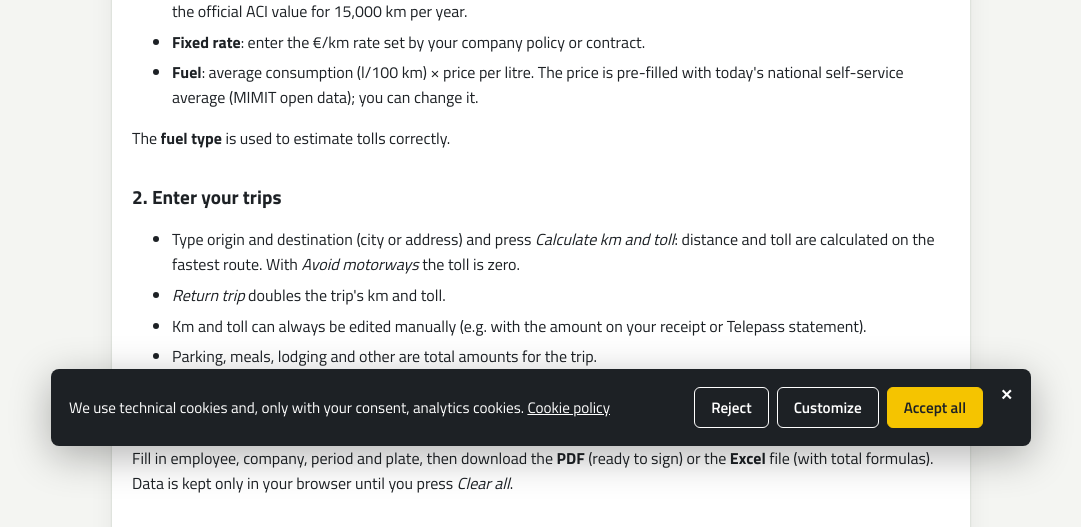
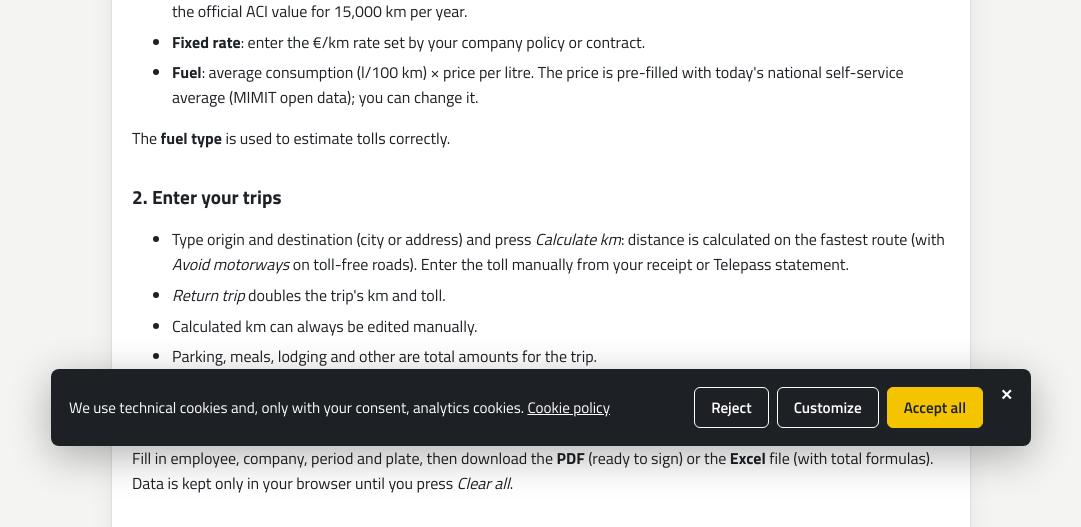
Before and after one commit to simonescaffidi/rimborso-km, a Node server app: page /en/manual in a window 1280 px wide. Shown: the part 342-869 px from the top of the page, without its empty margins (99-1180 px from the left). Run offline with Node 20, Linux system fonts and the light colour scheme; data that the repository does not hold is empty.

Commit message:
Percorso: solo km via Google (pedaggi italiani non coperti), pedaggio manuale; testi, manuale, FAQ e privacy aggiornati
Co-Authored-By: Claude Opus 5.5 <noreply@anthropic.com>
Claude-Session: https://claude.ai/code/session_01VumT7tG29h78n4s46ufUuf

```diff
--- a/locales/en.json
+++ b/locales/en.json
@@ -1,8 +1,8 @@
 {
   "lang": "en",
   "brand": "Rimborso Km",
-  "meta.home.title": "Italian mileage allowance calculator: ACI tables and tolls",
-  "meta.home.desc": "Free calculator for Italian mileage reimbursement with up-to-date ACI tables, real motorway tolls and extra expenses. Export your expense report to PDF or Excel.",
+  "meta.home.title": "Italian mileage allowance calculator with ACI tables",
+  "meta.home.desc": "Free calculator for Italian mileage reimbursement with up-to-date ACI tables, km calculated on the real route, tolls and extra expenses. Export your expense report to PDF or Excel.",
   "meta.aci.title": "ACI {anno} tables: cost per km by car model | Rimborso Km",
   "meta.aci.desc": "Look up the official ACI {anno} cost per km of your car by make and model. Data updated automatically.",
   "meta.manual.title": "Guide to the car expense report calculator | Rimborso Km",
@@ -11,7 +11,7 @@
   "nav.aci": "ACI tables",
   "nav.manual": "Guide",
   "home.h1": "Mileage allowance and expense report, calculated automatically",
-  "home.lead": "Official ACI tables, real Italian motorway tolls, today's fuel prices. Enter your trips and download the expense report as PDF or Excel.",
+  "home.lead": "Official ACI tables, km calculated on the real route, today's fuel prices. Enter your trips and download the expense report as PDF or Excel.",
   "badge.aci": "ACI tables {anno}",
   "badge.aci.none": "ACI tables loading",
   "badge.fuel": "Fuel prices of {data}",
@@ -31,7 +31,7 @@
   "carb.consumo": "Consumption (l/100 km)",
   "carb.prezzo": "Price €/l",
   "carb.auto": "national average self-service price of {data}",
-  "alim": "Fuel type (for tolls)",
+  "alim": "Fuel type",
   "t.data": "Date",
   "t.da": "From",
   "t.a": "To",
@@ -43,7 +43,7 @@
   "t.vitto": "Meals",
   "t.alloggio": "Lodging",
   "t.altro": "Other",
-  "t.calc": "Calculate km and toll",
+  "t.calc": "Calculate km",
   "t.add": "Add trip",
   "t.del": "Delete",
   "t.extra": "Other expenses",
--- a/locales/it.json
+++ b/locales/it.json
@@ -1,8 +1,8 @@
 {
   "lang": "it",
   "brand": "Rimborso Km",
-  "meta.home.title": "Calcolo rimborso km con tabelle ACI e pedaggi | Rimborso Km",
-  "meta.home.desc": "Calcola gratis il rimborso chilometrico con le tabelle ACI aggiornate, i pedaggi autostradali reali e le spese extra. Esporta la nota spese in PDF o Excel.",
+  "meta.home.title": "Calcolo rimborso km con tabelle ACI | Rimborso Km",
+  "meta.home.desc": "Calcola gratis il rimborso chilometrico con le tabelle ACI aggiornate, i km calcolati sul percorso reale, pedaggi e spese extra. Esporta la nota spese in PDF o Excel.",
   "meta.aci.title": "Tabelle ACI {anno}: costo chilometrico per modello | Rimborso Km",
   "meta.aci.desc": "Cerca il costo chilometrico ACI {anno} della tua auto per marca e modello. Dati ufficiali aggiornati in automatico.",
   "meta.manual.title": "Guida al calcolo della nota spese auto | Rimborso Km",
@@ -11,7 +11,7 @@
   "nav.aci": "Tabelle ACI",
   "nav.manual": "Guida",
   "home.h1": "Rimborso chilometrico e nota spese, calcolati in automatico",
-  "home.lead": "Tabelle ACI ufficiali, pedaggi autostradali reali, prezzi carburante del giorno. Inserisci le trasferte, scarica la nota spese in PDF o Excel.",
+  "home.lead": "Tabelle ACI ufficiali, km calcolati sul percorso reale, prezzi carburante del giorno. Inserisci le trasferte, scarica la nota spese in PDF o Excel.",
   "badge.aci": "Tabelle ACI {anno}",
   "badge.aci.none": "Tabelle ACI in caricamento",
   "badge.fuel": "Carburanti al {data}",
@@ -31,7 +31,7 @@
   "carb.consumo": "Consumo (l/100 km)",
   "carb.prezzo": "Prezzo €/l",
   "carb.auto": "prezzo medio nazionale self del {data}",
-  "alim": "Alimentazione (per i pedaggi)",
+  "alim": "Alimentazione",
   "t.data": "Data",
   "t.da": "Partenza",
   "t.a": "Arrivo",
@@ -43,7 +43,7 @@
   "t.vitto": "Vitto",
   "t.alloggio": "Alloggio",
   "t.altro": "Altro",
-  "t.calc": "Calcola km e pedaggio",
+  "t.calc": "Calcola km",
   "t.add": "Aggiungi trasferta",
   "t.del": "Elimina",
   "t.extra": "Altre spese",
--- a/views/home.ejs
+++ b/views/home.ejs
@@ -84,7 +84,7 @@
     <h2 id="s2"><span class="n">2</span><%= t('step2') %></h2>
     <div id="trasferte"></div>
     <button type="button" class="btn ghost" id="add">+ <%= t('t.add') %></button>
-    <% if (!st.routes) { %><p class="hint warn" id="no-routes"><%= it ? 'Calcolo automatico del percorso momentaneamente non disponibile: inserisci km e pedaggio a mano.' : 'Automatic route calculation temporarily unavailable: enter km and toll manually.' %></p><% } %>
+    <% if (!st.routes) { %><p class="hint warn" id="no-routes"><%= it ? 'Calcolo automatico del percorso momentaneamente non disponibile: inserisci i km a mano.' : 'Automatic route calculation temporarily unavailable: enter km manually.' %></p><% } %>
   </section>
 
   <section class="card riepilogo" aria-labelledby="s3">
@@ -129,14 +129,14 @@
   <% const faq = it ? [
     ['Come si calcola il rimborso chilometrico con le tabelle ACI?', 'Si moltiplica il costo chilometrico ACI del proprio modello (percorrenza di 15.000 km annui) per i km percorsi per lavoro. Il calcolatore trova il costo per marca e modello e lo applica a ogni trasferta, andata e ritorno compresi.'],
     ['Le tabelle ACI si aggiornano da sole?', 'Sì. Ogni anno l\'ACI pubblica le nuove tabelle in Gazzetta Ufficiale a dicembre: il sistema controlla ogni giorno il sito ufficiale e importa i nuovi valori appena disponibili. I prezzi dei carburanti si aggiornano ogni mattina dagli open data del Ministero (MIMIT).'],
-    ['Come vengono calcolati i pedaggi autostradali?', 'Il percorso tra partenza e arrivo viene calcolato con Google Maps, che stima il pedaggio reale in base ai caselli attraversati e al tipo di alimentazione. Puoi sempre correggere l\'importo a mano con quello della ricevuta o dell\'estratto Telepass.'],
+    ['Come si inseriscono i pedaggi autostradali?', 'I km tra partenza e arrivo vengono calcolati con Google Maps sul percorso più rapido. Il pedaggio si inserisce a mano con l\'importo della ricevuta o dell\'estratto Telepass: andata e ritorno lo raddoppia in automatico.'],
     ['Il rimborso chilometrico è tassato?', 'Per i dipendenti in trasferta fuori dal comune della sede di lavoro, il rimborso calcolato con le tabelle ACI non concorre a formare il reddito (art. 51 TUIR), purché documentato. Verifica sempre il caso specifico con il consulente del lavoro o l\'ufficio paghe.'],
     ['I miei dati vengono salvati?', 'Senza account no: le trasferte restano solo nel tuo browser e il server le elabora soltanto per creare il PDF o l\'Excel. Se ti registri (gratis) puoi salvare più note spese, assegnarle alle aziende per cui lavori e consultare lo storico; puoi scaricare o cancellare i tuoi dati in qualsiasi momento.'],
     ['Posso gestire note spese per aziende diverse?', 'Sì. Con l\'account crei l\'elenco delle aziende o dei clienti e assegni ogni nota spese a una di esse. Nell\'area personale filtri per azienda, anno e stato (bozza, inviata, rimborsata) e vedi i totali annui per ciascuna azienda.'],
   ] : [
     ['How is mileage reimbursement calculated with ACI tables?', 'Multiply the ACI cost per km of your model (15,000 km per year) by the business kilometres driven. The calculator finds the cost by make and model and applies it to each trip, including return trips.'],
     ['Do the ACI tables update automatically?', 'Yes. ACI publishes new tables every December in the Italian Official Gazette: the system checks the official website daily and imports the new values as soon as they are available. Fuel prices update every morning from Ministry (MIMIT) open data.'],
-    ['How are motorway tolls calculated?', 'The route is calculated with Google Maps, which estimates the actual toll based on the toll booths crossed and the fuel type. You can always override it with the amount on your receipt or Telepass statement.'],
+    ['How do I enter motorway tolls?', 'Km between origin and destination are calculated with Google Maps on the fastest route. Enter the toll manually from your receipt or Telepass statement: a return trip doubles it automatically.'],
     ['Is mileage reimbursement taxed?', 'For Italian employees travelling outside the municipality of their workplace, reimbursement based on ACI tables is not taxable income (art. 51 TUIR) if documented. Always check your specific case with your payroll office.'],
     ['Is my data stored?', 'Not without an account: trips stay in your browser and the server only processes them to create the PDF or Excel file. If you sign up (free) you can save multiple expense reports, assign them to the companies you work for and browse the history; you can download or delete your data at any time.'],
     ['Can I manage expense reports for different companies?', 'Yes. With an account you create your list of companies or clients and assign each expense report to one of them. In your personal area you filter by company, year and status (draft, submitted, reimbursed) and see yearly totals per company.'],
--- a/views/manuale.ejs
+++ b/views/manuale.ejs
@@ -12,9 +12,9 @@
   <p>L'<strong>alimentazione</strong> serve a stimare correttamente il pedaggio (alcune tratte prevedono tariffe diverse per veicoli elettrici o ibridi).</p>
   <h2>2. Inserisci le trasferte</h2>
   <ul>
-    <li>Scrivi partenza e arrivo (città o indirizzo) e premi <em>Calcola km e pedaggio</em>: distanza e pedaggio vengono calcolati sul percorso più rapido. Con <em>Evita autostrade</em> il pedaggio è zero.</li>
+    <li>Scrivi partenza e arrivo (città o indirizzo) e premi <em>Calcola km</em>: la distanza viene calcolata sul percorso più rapido (con <em>Evita autostrade</em> su strade senza pedaggio). Il pedaggio si inserisce a mano con l'importo della ricevuta o dell'estratto Telepass.</li>
     <li><em>Andata e ritorno</em> raddoppia km e pedaggio della trasferta.</li>
-    <li>Km e pedaggio si possono sempre correggere a mano (per esempio con l'importo della ricevuta o dell'estratto Telepass).</li>
+    <li>I km calcolati si possono sempre correggere a mano.</li>
     <li>Parcheggio, vitto, alloggio e altro vanno inseriti come importi totali della trasferta.</li>
     <li>Con <em>Aggiungi trasferta</em> crei una nuova riga che parte dall'ultima partenza usata.</li>
   </ul>
@@ -47,9 +47,9 @@
   <p>The <strong>fuel type</strong> is used to estimate tolls correctly.</p>
   <h2>2. Enter your trips</h2>
   <ul>
-    <li>Type origin and destination (city or address) and press <em>Calculate km and toll</em>: distance and toll are calculated on the fastest route. With <em>Avoid motorways</em> the toll is zero.</li>
+    <li>Type origin and destination (city or address) and press <em>Calculate km</em>: distance is calculated on the fastest route (with <em>Avoid motorways</em> on toll-free roads). Enter the toll manually from your receipt or Telepass statement.</li>
     <li><em>Return trip</em> doubles the trip's km and toll.</li>
-    <li>Km and toll can always be edited manually (e.g. with the amount on your receipt or Telepass statement).</li>
+    <li>Calculated km can always be edited manually.</li>
     <li>Parking, meals, lodging and other are total amounts for the trip.</li>
   </ul>
   <h2>3. Download the expense report</h2>
```
Also changed, not shown: src/services/percorso.js (+8 -12 lines), views/privacy.ejs (+4 -4 lines), README.md, 1 other file.
